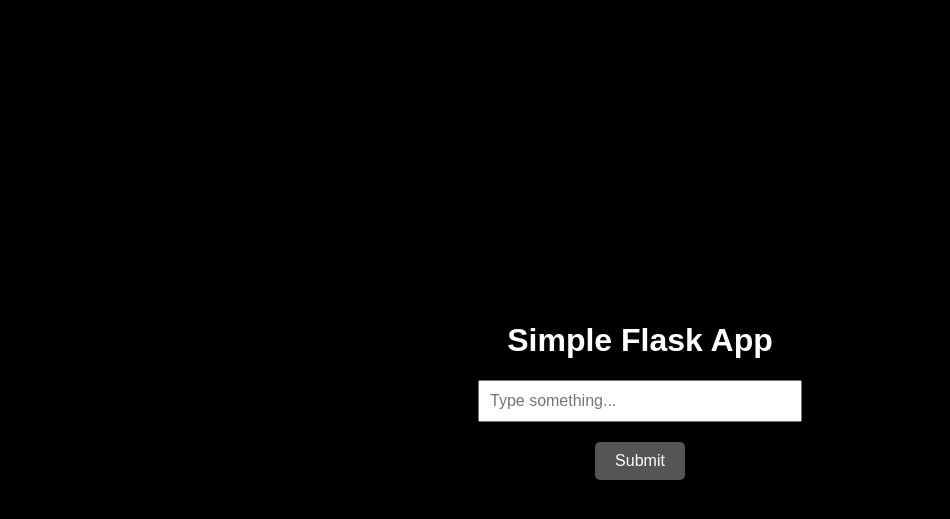
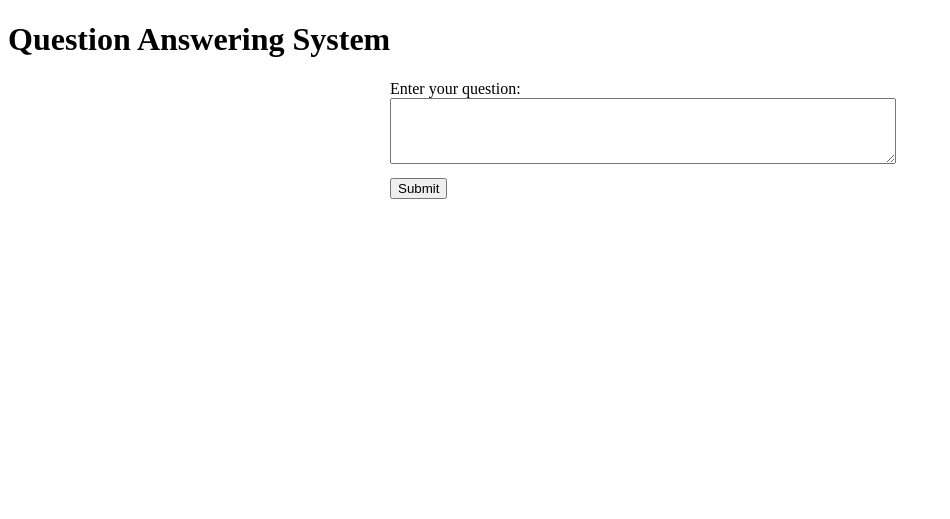
Before and after one commit to TarunSingh2002/Harry-Potter-In-Depth-Query-Bot, a Flask app: page / in a window 1280 px wide. Shown: the top 519 px of the page, without its empty margins (0-950 px from the left). Run offline with Flask 3, Linux system fonts and the light colour scheme.

Commit message:
6.0 cloud first working version

```diff
--- a/app.py
+++ b/app.py
@@ -2,7 +2,6 @@
 import awsgi
 import threading
 from pathlib import Path
-from flask_cors import CORS
 from dotenv import load_dotenv
 from langchain_chroma import Chroma
 from langchain_openai import ChatOpenAI
@@ -13,7 +12,6 @@
 from langchain.chains.combine_documents import create_stuff_documents_chain
 
 app = Flask(__name__)
-CORS(app, resources={r"/*": {"origins": "*", "methods": ["GET", "POST", "OPTIONS"], "allow_headers": ["Content-Type", "Authorization", "X-Api-Key", "X-Amz-Date", "X-Amz-Security-Token"]}})
 
 load_dotenv()
 os.environ["OPENAI_API_KEY"] = os.getenv("OPENAI_API_KEY")
@@ -55,23 +53,23 @@
 
         retrieval_chain = create_retrieval_chain(retriever, document_chain)
 
-@app.route('/', methods=['GET','POST'])
+@app.route('/', methods=['GET', 'POST'])
 def index():
     if request.method == 'POST':
         initialize_retrieval_chain()
-        user_input = request.json.get('input_text')
+        user_input = request.form.get('input_text')
+        if user_input:
+            with lock:
+                response = retrieval_chain.invoke({"input": user_input})
+            answer = response.get('answer', 'Sorry, no answer was found.')
+        else:
+            answer = 'No input provided. Please enter a question.'
+        return render_template('index.html', answer=answer)
+    return render_template('index.html')
 
-        with lock:
-            response = retrieval_chain.invoke({"input": user_input})
-
-        answer = response['answer']
-        return jsonify({'answer': answer})
-
-    return render_template('index.html')
+def handler(event, context):
+    return awsgi.response(app, event, context)
 
 # if __name__ == "__main__":
 #     initialize_retrieval_chain()
 #     app.run(debug=True, threaded=True)
-
-def handler(event, context):
-    return awsgi.response(app, event, context)
--- a/template.yaml
+++ b/template.yaml
@@ -6,12 +6,11 @@
     Type: AWS::Serverless::Api
     Properties:
       StageName: Prod
-
   HarryPotterFunction:
     Type: AWS::Serverless::Function
     Properties:
       PackageType: Image
-      ImageUri: ACCountid.dkr.ecr.Region.amazonaws.com/harrypotterindepthquerybot:latest
+      ImageUri: Account.dkr.ecr.Region.amazonaws.com/harrypotterindepthquerybot:latest
       Timeout: 900
       MemorySize: 600
       Role: !GetAtt HarryPotterExecutionRole.Arn
@@ -25,7 +24,6 @@
             Path: /
             Method: ANY
             RestApiId: !Ref HarryPotterApiGateway
-
   HarryPotterExecutionRole:
     Type: AWS::IAM::Role
     Properties:
--- a/templates/index.html
+++ b/templates/index.html
@@ -325,7 +325,17 @@
 </script>
 </body>
 </html> -->
-<!DOCTYPE html>
+
+
+
+
+
+
+
+
+
+
+<!-- <!DOCTYPE html>
 <html lang="en">
 <head>
     <meta charset="UTF-8">
@@ -376,9 +386,15 @@
 </head>
 <body>
     <h1>Simple Flask App</h1>
-    <input type="text" id="userInput" placeholder="Type something...">
-    <button id="submitBtn" disabled>Submit</button>
-    <div id="output"></div>
+    <form method="POST" action="/" id="inputForm">
+        <input type="text" id="userInput" name="input_text" placeholder="Type something..." required>
+        <button type="submit" id="submitBtn">Submit</button>
+    </form>
+    <div id="output">
+        {% if answer %}
+            Response: {{ answer }}
+        {% endif %}
+    </div>
 
     <script>
         const userInput = document.getElementById('userInput');
@@ -415,4 +431,38 @@
         });
     </script>
 </body>
+</html> -->
+
+
+
+
+
+
+
+
+<!DOCTYPE html>
+<html lang="en">
+<head>
+    <meta charset="UTF-8">
+    <meta name="viewport" content="width=device-width, initial-scale=1.0">
+    <title>Question Answering System</title>
+    <link href="https://fonts.googleapis.com/css2?family=Roboto:wght@400;700&display=swap" rel="stylesheet">
+</head>
+<body>
+    <div class="header-container">
+        <h1>Question Answering System</h1>
+    </div>
+    <div class="container" style="max-width: 500px; margin: 0 auto">
+        <form method="POST">
+            <label for="input_text">Enter your question:</label>
+            <textarea id="input_text" name="input_text" rows="4" style="width: 100%"></textarea>
+            <button type="submit" style="margin-top: 10px;">Submit</button>
+        </form>
+        <div class="response-container" style="margin-top: 20px;">
+            {% if answer %}
+                <p><strong>Answer:</strong> {{ answer }}</p>
+            {% endif %}
+        </div>
+    </div>
+</body>
 </html>
```
